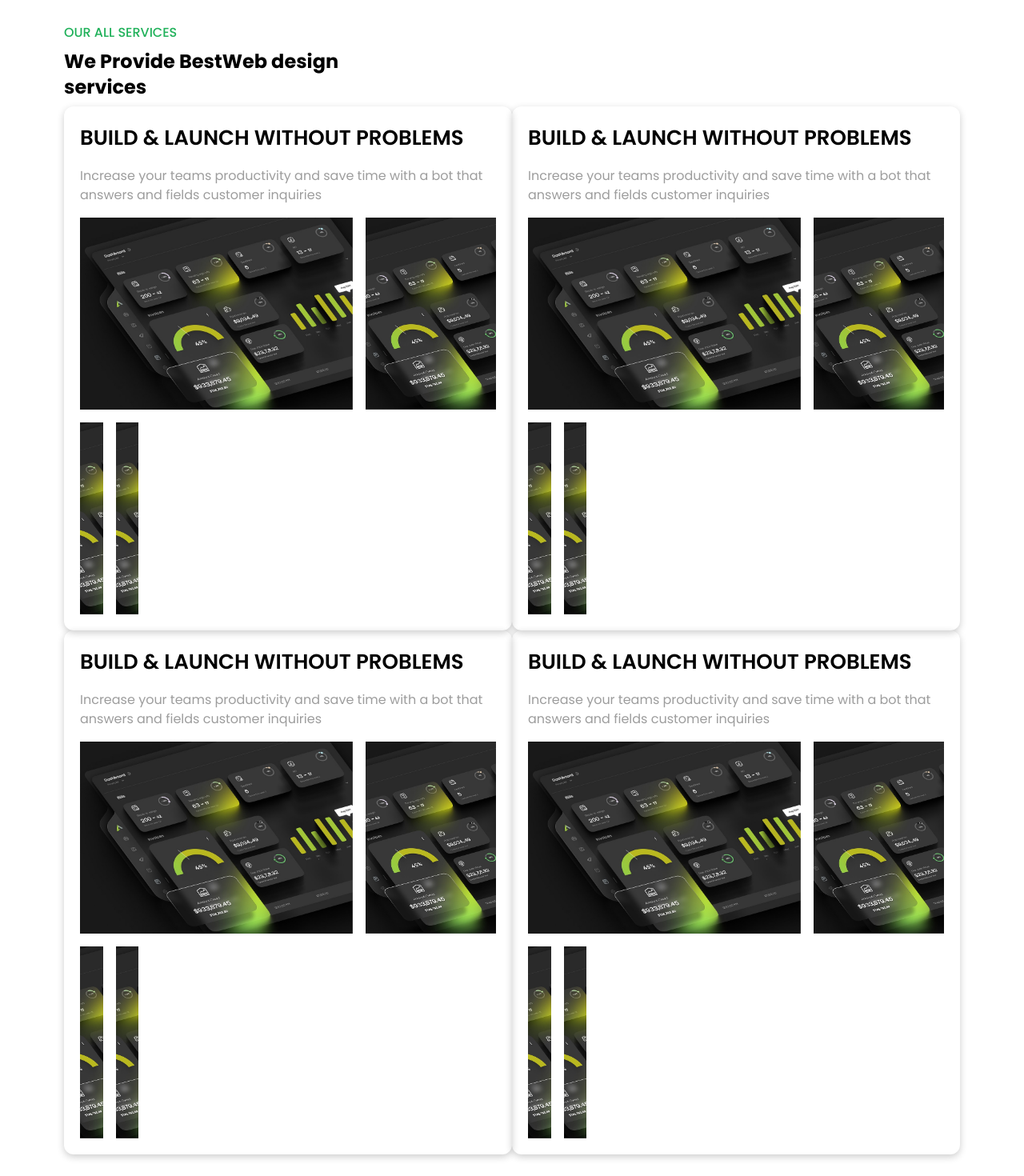
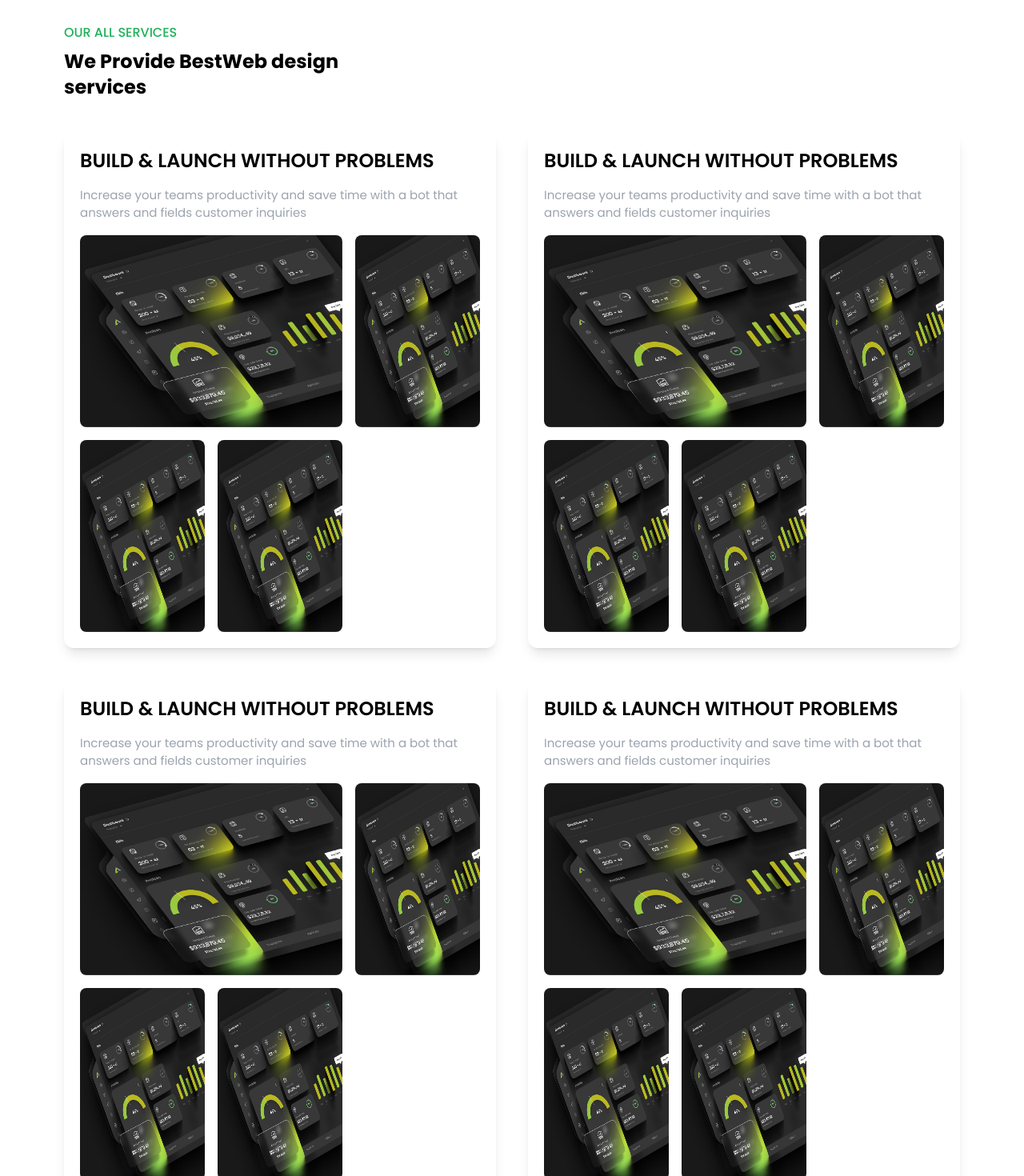
Before and after one commit to mdsajalali/web-design-agency, a Next.js app: page /service in a window 1280 px wide. Shown: the part 280-1750 px from the top of the page at 80% size. Built offline with nearby package versions, Linux system fonts and the light colour scheme.

Commit message:
all services section update

```diff
--- a/src/components/AllServices.jsx
+++ b/src/components/AllServices.jsx
@@ -12,230 +12,199 @@ const AllServices = () => {
         </h1>
       </div>
 
-      {/* <div>
-        <div className="grid grid-cols-6 gap-4">
-          <div className="col-start-1 col-span-3">
-            <Image
-              src="/images/sercie-img1.jpeg"
-              width={300}
-              height={300}
-              alt="Picture of the author"
-            />
-          </div>
-          <div className="">
-            <Image
-              src="/images/sercie-img1.jpeg"
-              width={300}
-              height={300}
-              alt="Picture of the author"
-            />
-          </div>
-        </div>
-        </div> */}
-
-<div className="grid grid-cols-1 md:grid-cols-2">
-   <div className="p-5 shadow-[0_3px_10px_rgb(0,0,0,0.2)] rounded-xl">
-        <div className="text-[26px] font-semibold uppercase">
+      <div className="grid grid-cols-1 md:grid-cols-2 gap-10 mt-10">
+        <div className="p-5 shadow-lg rounded-xl">
+          <div className="text-2xl font-semibold uppercase">
             Build & Launch without problems
           </div>
-        <div className="text-[#9D9D9D] py-4 text-[16px]">
-          Increase your teams productivity and save time with a bot that answers
-          and fields customer inquiries
+          <div className="text-gray-400 py-4 text-[15px]">
+            Increase your teams productivity and save time with a bot that
+            answers and fields customer inquiries
           </div>
-        <div className="grid grid-cols-12 gap-4 [&>:first-child]:col-span-8 [&>:nth-child(2)]:col-span-4 [&>]:col-span-6 [&>]:rounded-xl">
-          <div className="w-full h-[240px] bg-gray-100 overflow-hidden">
+          <div className="grid grid-cols-3 gap-4  ">
+            <div className="w-full h-[240px] col-span-2">
               <Image
                 src="/images/sercie-img1.jpeg"
                 alt="image"
                 height={500}
                 width={500}
-              className="w-full h-full object-cover"
+                className="  h-full  rounded-lg "
               />
             </div>
-          <div className="w-full h-[240px] bg-gray-500">
-            {" "}
+            <div className="w-full h-[240px]">
               <Image
                 src="/images/sercie-img1.jpeg"
                 alt="image"
                 height={500}
                 width={500}
-              className="w-full h-full object-cover"
+                className=" h-full rounded-lg"
               />
             </div>
-          <div className="w-full h-[240px] bg-gray-500">
-            {" "}
+            <div className="w-full h-[240px] col-auto">
               <Image
                 src="/images/sercie-img1.jpeg"
                 alt="image"
                 height={500}
                 width={500}
-              className="w-full h-full object-cover"
+                className="  h-full  rounded-lg "
               />
             </div>
-          <div className="w-full h-[240px] bg-gray-200">
-
+            <div className="w-full h-[240px] col-auto">
               <Image
                 src="/images/sercie-img1.jpeg"
                 alt="image"
                 height={500}
                 width={500}
-              className="w-full h-full object-cover"
+                className=" h-full rounded-lg"
               />
             </div>
           </div>
         </div>
-   <div className="p-5 shadow-[0_3px_10px_rgb(0,0,0,0.2)] rounded-xl">
-        <div className="text-[26px] font-semibold uppercase">
+
+        <div className="p-5 shadow-lg rounded-xl">
+          <div className="text-2xl font-semibold uppercase">
             Build & Launch without problems
           </div>
-        <div className="text-[#9D9D9D] py-4 text-[16px]">
-          Increase your teams productivity and save time with a bot that answers
-          and fields customer inquiries
+          <div className="text-gray-400 py-4 text-[15px]">
+            Increase your teams productivity and save time with a bot that
+            answers and fields customer inquiries
           </div>
-        <div className="grid grid-cols-12 gap-4 [&>:first-child]:col-span-8 [&>:nth-child(2)]:col-span-4 [&>]:col-span-6 [&>]:rounded-xl">
-          <div className="w-full h-[240px] bg-gray-100 overflow-hidden">
+          <div className="grid grid-cols-3 gap-4  ">
+            <div className="w-full h-[240px] col-span-2">
               <Image
                 src="/images/sercie-img1.jpeg"
                 alt="image"
                 height={500}
                 width={500}
-              className="w-full h-full object-cover"
+                className="  h-full  rounded-lg "
               />
             </div>
-          <div className="w-full h-[240px] bg-gray-500">
-            {" "}
+            <div className="w-full h-[240px]">
               <Image
                 src="/images/sercie-img1.jpeg"
                 alt="image"
                 height={500}
                 width={500}
-              className="w-full h-full object-cover"
+                className=" h-full rounded-lg"
               />
             </div>
-          <div className="w-full h-[240px] bg-gray-500">
-            {" "}
+            <div className="w-full h-[240px] col-auto">
               <Image
                 src="/images/sercie-img1.jpeg"
                 alt="image"
                 height={500}
                 width={500}
-              className="w-full h-full object-cover"
+                className="  h-full  rounded-lg "
               />
             </div>
-          <div className="w-full h-[240px] bg-gray-200">
-
+            <div className="w-full h-[240px] col-auto">
               <Image
                 src="/images/sercie-img1.jpeg"
                 alt="image"
                 height={500}
                 width={500}
-              className="w-full h-full object-cover"
+                className=" h-full rounded-lg"
               />
             </div>
           </div>
         </div>
-   <div className="p-5 shadow-[0_3px_10px_rgb(0,0,0,0.2)] rounded-xl">
-        <div className="text-[26px] font-semibold uppercase">
+
+        <div className="p-5 shadow-lg rounded-xl">
+          <div className="text-2xl font-semibold uppercase">
             Build & Launch without problems
           </div>
-        <div className="text-[#9D9D9D] py-4 text-[16px]">
-          Increase your teams productivity and save time with a bot that answers
-          and fields customer inquiries
+          <div className="text-gray-400 py-4 text-[15px]">
+            Increase your teams productivity and save time with a bot that
+            answers and fields customer inquiries
           </div>
-        <div className="grid grid-cols-12 gap-4 [&>:first-child]:col-span-8 [&>:nth-child(2)]:col-span-4 [&>]:col-span-6 [&>]:rounded-xl">
-          <div className="w-full h-[240px] bg-gray-100 overflow-hidden">
+          <div className="grid grid-cols-3 gap-4  ">
+            <div className="w-full h-[240px] col-span-2">
               <Image
                 src="/images/sercie-img1.jpeg"
                 alt="image"
                 height={500}
                 width={500}
-              className="w-full h-full object-cover"
+                className="  h-full  rounded-lg "
               />
             </div>
-          <div className="w-full h-[240px] bg-gray-500">
-            {" "}
+            <div className="w-full h-[240px]">
               <Image
                 src="/images/sercie-img1.jpeg"
                 alt="image"
                 height={500}
                 width={500}
-              className="w-full h-full object-cover"
+                className=" h-full rounded-lg"
               />
             </div>
-          <div className="w-full h-[240px] bg-gray-500">
-            {" "}
+            <div className="w-full h-[240px] col-auto">
               <Image
                 src="/images/sercie-img1.jpeg"
                 alt="image"
                 height={500}
                 width={500}
-              className="w-full h-full object-cover"
+                className="  h-full  rounded-lg "
               />
             </div>
-          <div className="w-full h-[240px] bg-gray-200">
-
+            <div className="w-full h-[240px] col-auto">
               <Image
                 src="/images/sercie-img1.jpeg"
                 alt="image"
                 height={500}
                 width={500}
-              className="w-full h-full object-cover"
+                className=" h-full rounded-lg"
               />
             </div>
           </div>
         </div>
-   <div className="p-5 shadow-[0_3px_10px_rgb(0,0,0,0.2)] rounded-xl">
-        <div className="text-[26px] font-semibold uppercase">
+
+        <div className="p-5 shadow-lg rounded-xl">
+          <div className="text-2xl font-semibold uppercase">
             Build & Launch without problems
           </div>
-        <div className="text-[#9D9D9D] py-4 text-[16px]">
-          Increase your teams productivity and save time with a bot that answers
-          and fields customer inquiries
+          <div className="text-gray-400 py-4 text-[15px]">
+            Increase your teams productivity and save time with a bot that
+            answers and fields customer inquiries
           </div>
-        <div className="grid grid-cols-12 gap-4 [&>:first-child]:col-span-8 [&>:nth-child(2)]:col-span-4 [&>]:col-span-6 [&>]:rounded-xl">
-          <div className="w-full h-[240px] bg-gray-100 overflow-hidden">
+          <div className="grid grid-cols-3 gap-4  ">
+            <div className="w-full h-[240px] col-span-2">
               <Image
                 src="/images/sercie-img1.jpeg"
                 alt="image"
                 height={500}
                 width={500}
-              className="w-full h-full object-cover"
+                className="  h-full  rounded-lg "
               />
             </div>
-          <div className="w-full h-[240px] bg-gray-500">
-            {" "}
+            <div className="w-full h-[240px]">
               <Image
                 src="/images/sercie-img1.jpeg"
                 alt="image"
                 height={500}
                 width={500}
-              className="w-full h-full object-cover"
+                className=" h-full rounded-lg"
               />
             </div>
-          <div className="w-full h-[240px] bg-gray-500">
-            {" "}
+            <div className="w-full h-[240px] col-auto">
               <Image
                 src="/images/sercie-img1.jpeg"
                 alt="image"
                 height={500}
                 width={500}
-              className="w-full h-full object-cover"
+                className="  h-full  rounded-lg "
               />
             </div>
-          <div className="w-full h-[240px] bg-gray-200">
-
+            <div className="w-full h-[240px] col-auto">
               <Image
                 src="/images/sercie-img1.jpeg"
                 alt="image"
                 height={500}
                 width={500}
-              className="w-full h-full object-cover"
+                className=" h-full rounded-lg"
               />
             </div>
           </div>
         </div>
       </div>
-
     </div>
   );
 };
```
Lines whose indentation alone changed are shown as unchanged.
